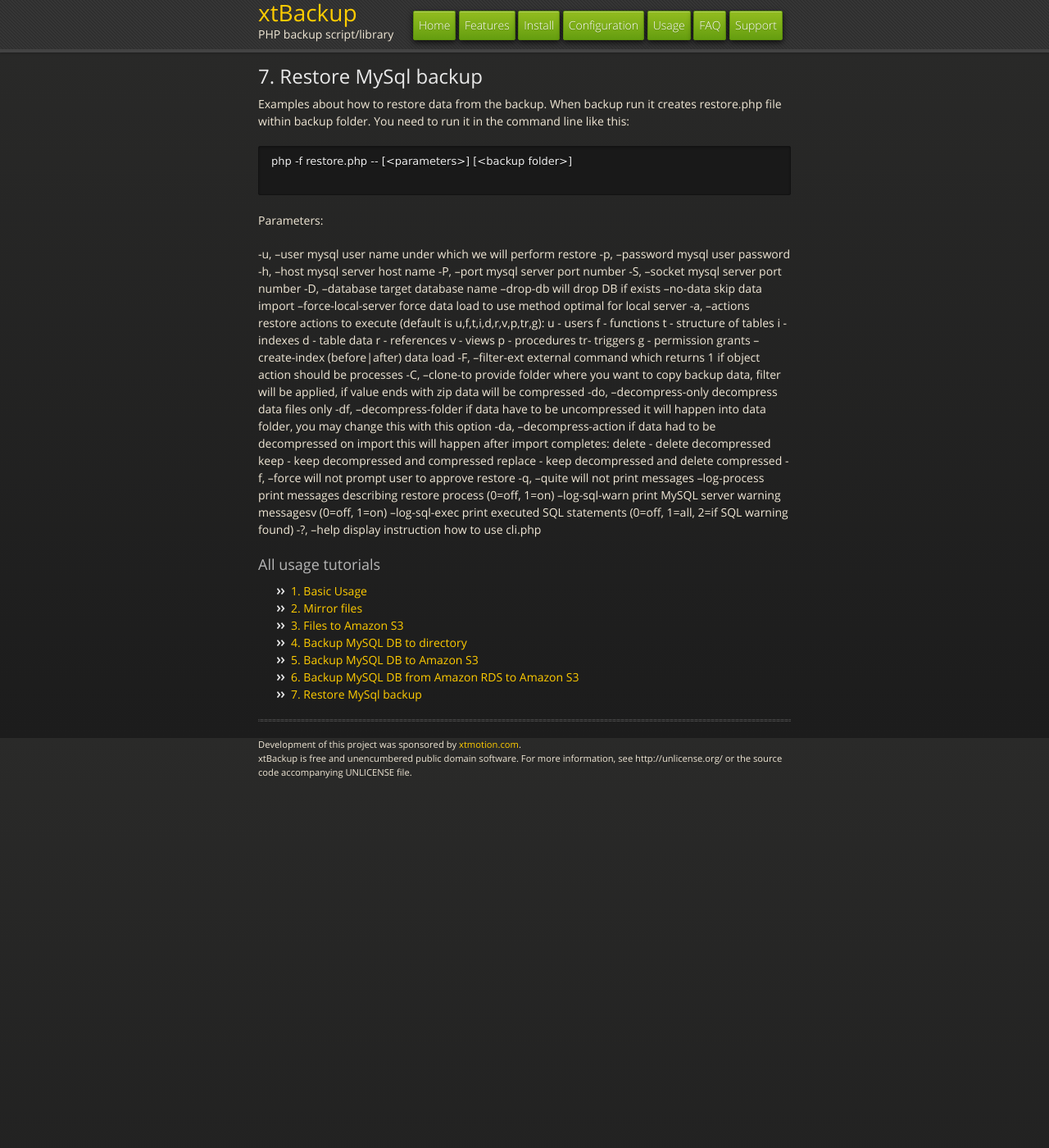
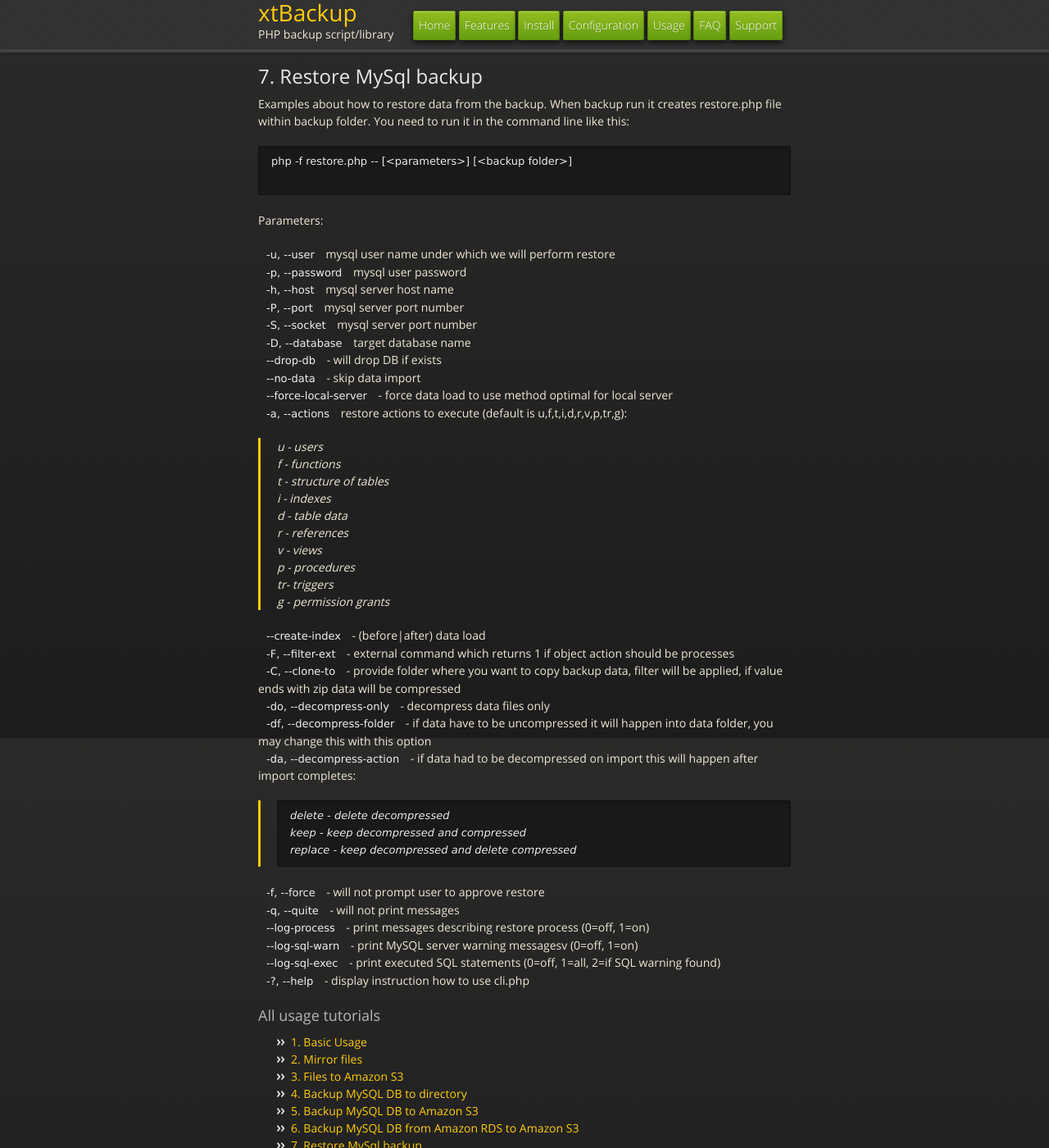
Before and after one commit to k2s/xtbackup, a Jekyll site: the page built from _posts/2014-01-28-mysql-restore.markdown, in a window 1280 px wide and 1400 px high. Shown: the whole window at 82% size. Built offline with Jekyll 4.4.1, drawn with Linux system fonts in a browser that asks for light colours; nearby versions of some CDN libraries; Markdown is read by kramdown in place of the engine named in the settings.

Commit message:
examples work in progress

````diff
--- a/_posts/2014-01-28-mysql-restore.markdown
+++ b/_posts/2014-01-28-mysql-restore.markdown
@@ -14,38 +14,40 @@ php -f restore.php -- [<parameters>] [<backup folder>]
 ```
 Parameters:
 
--u, --user	mysql user name under which we will perform restore
--p, --password	mysql user password
--h, --host	mysql server host name
--P, --port	mysql server port number
--S, --socket	mysql server port number
--D, --database	target database name
---drop-db		will drop DB if exists
---no-data		skip data import
---force-local-server		force data load to use method optimal for local server
--a, --actions	restore actions to execute (default is u,f,t,i,d,r,v,p,tr,g):
-    u - users
-    f - functions
-    t - structure of tables
-    i - indexes
-    d - table data
-    r - references
-    v - views
-    p - procedures
-    tr- triggers
-    g - permission grants
---create-index		(before|after) data load
--F, --filter-ext	external command which returns 1 if object action should be processes
--C, --clone-to	provide folder where you want to copy backup data, filter will be applied, if value ends with zip data will be compressed
--do, --decompress-only	decompress data files only
--df, --decompress-folder	if data have to be uncompressed it will happen into data folder, you may change this with this option
--da, --decompress-action	if data had to be decompressed on import this will happen after import completes:
-	delete - delete decompressed
-	keep - keep decompressed and compressed
-	replace - keep decompressed and delete compressed
--f, --force	will not prompt user to approve restore
--q, --quite	will not print messages
---log-process		print messages describing restore process (0=off, 1=on)
---log-sql-warn		print MySQL server warning messagesv (0=off, 1=on)
---log-sql-exec		print executed SQL statements (0=off, 1=all, 2=if SQL warning found)
--?, --help	display instruction how to use cli.php
+<code>-u, --user</code> mysql user name under which we will perform restore
+<code>-p, --password</code> mysql user password
+<code>-h, --host</code> mysql server host name
+<code>-P, --port</code> mysql server port number
+<code>-S, --socket</code> mysql server port number
+<code>-D, --database</code> target database name
+<code>--drop-db</code>	-	will drop DB if exists
+<code>--no-data</code>	-	skip data import
+<code>--force-local-server</code> - force data load to use method optimal for local server
+<code>-a, --actions</code> restore actions to execute (default is u,f,t,i,d,r,v,p,tr,g):
+>    u - users
+>    f - functions
+>    t - structure of tables
+>    i - indexes
+>    d - table data
+>    r - references
+>    v - views
+>    p - procedures
+>    tr- triggers
+>    g - permission grants
+
+<code>--create-index</code>	- (before|after) data load
+<code>-F, --filter-ext</code> - external command which returns 1 if object action should be processes
+<code>-C, --clone-to</code> - provide folder where you want to copy backup data, filter will be applied, if value ends with zip data will be compressed
+<code>-do, --decompress-only</code> - decompress data files only
+<code>-df, --decompress-folder</code> - if data have to be uncompressed it will happen into data folder, you may change this with this option
+<code>-da, --decompress-action</code> - if data had to be decompressed on import this will happen after import completes:
+>	delete - delete decompressed
+>	keep - keep decompressed and compressed
+>	replace - keep decompressed and delete compressed
+
+<code>-f, --force</code>	- will not prompt user to approve restore
+<code>-q, --quite</code>	- will not print messages
+<code>--log-process</code>	-	print messages describing restore process (0=off, 1=on)
+<code>--log-sql-warn</code>	-	print MySQL server warning messagesv (0=off, 1=on)
+<code>--log-sql-exec</code>	-	print executed SQL statements (0=off, 1=all, 2=if SQL warning found)
+<code>-?, --help</code> - display instruction how to use cli.php
````
